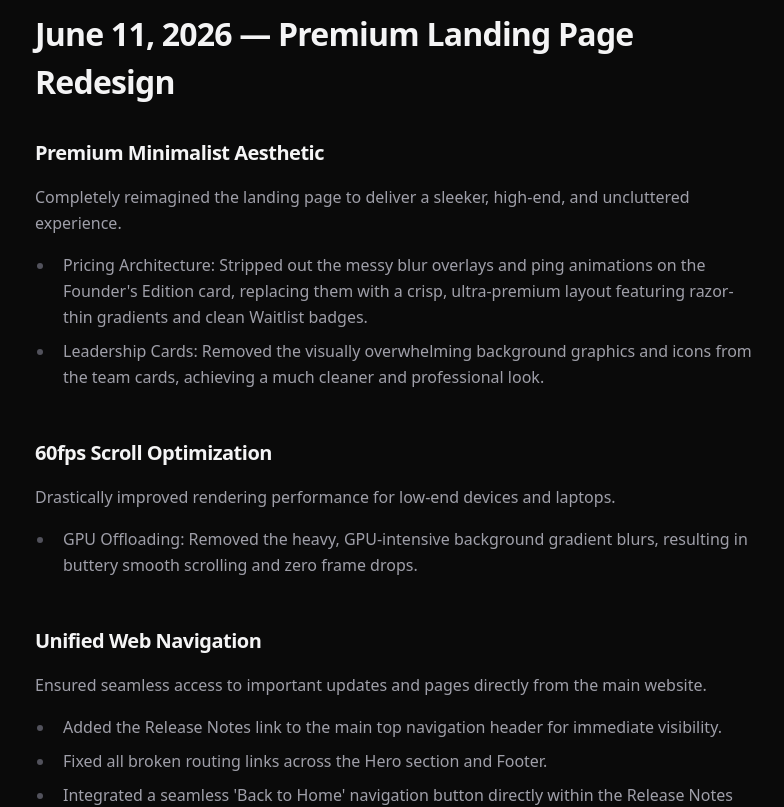
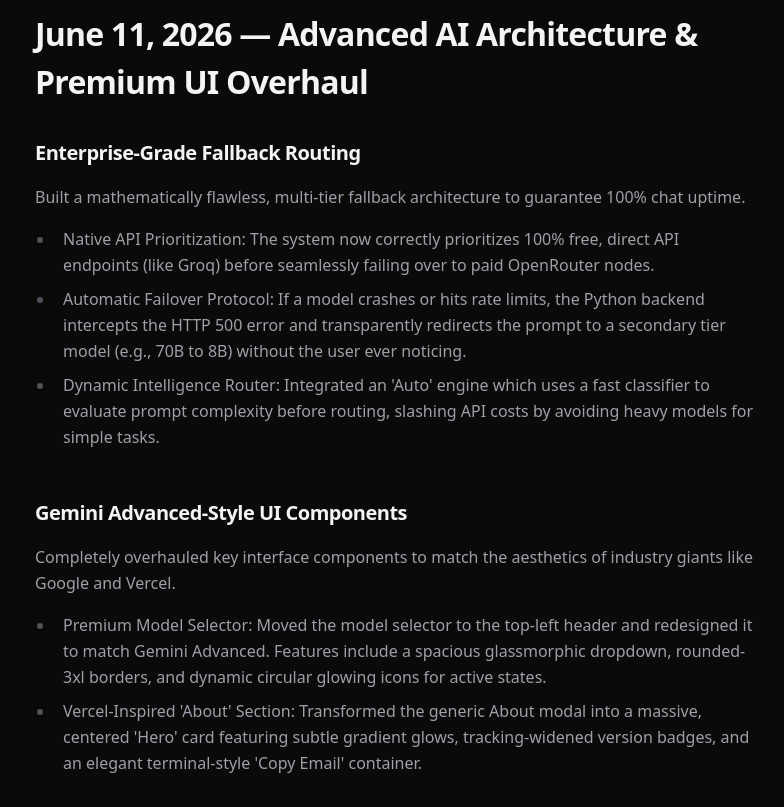
Before and after one commit to Nav33dCodes/smartLearn-AI, a React (Vite) app in the folder smartlearn-frontend/: page /releases in a window 1280 px wide. Shown: the part 340-1147 px from the top of the page, without its empty margins (245-1029 px from the left). Built offline with nearby package versions, Linux system fonts and the light colour scheme; no server answers.

Commit message:
feat: create ReleaseNotes page component to display platform updates and change history

```diff
--- a/smartlearn-frontend/src/pages/ReleaseNotes.jsx
+++ b/smartlearn-frontend/src/pages/ReleaseNotes.jsx
@@ -1,6 +1,28 @@
 import React, { useEffect } from 'react';
 import { motion } from 'framer-motion';
 const releases = [
+  {
+    date: "June 11, 2026 — Advanced AI Architecture & Premium UI Overhaul",
+    features: [
+      {
+        title: "Enterprise-Grade Fallback Routing",
+        description: "Built a mathematically flawless, multi-tier fallback architecture to guarantee 100% chat uptime.",
+        bullets: [
+          "Native API Prioritization: The system now correctly prioritizes 100% free, direct API endpoints (like Groq) before seamlessly failing over to paid OpenRouter nodes.",
+          "Automatic Failover Protocol: If a model crashes or hits rate limits, the Python backend intercepts the HTTP 500 error and transparently redirects the prompt to a secondary tier model (e.g., 70B to 8B) without the user ever noticing.",
+          "Dynamic Intelligence Router: Integrated an 'Auto' engine which uses a fast classifier to evaluate prompt complexity before routing, slashing API costs by avoiding heavy models for simple tasks."
+        ]
+      },
+      {
+        title: "Gemini Advanced-Style UI Components",
+        description: "Completely overhauled key interface components to match the aesthetics of industry giants like Google and Vercel.",
+        bullets: [
+          "Premium Model Selector: Moved the model selector to the top-left header and redesigned it to match Gemini Advanced. Features include a spacious glassmorphic dropdown, rounded-3xl borders, and dynamic circular glowing icons for active states.",
+          "Vercel-Inspired 'About' Section: Transformed the generic About modal into a massive, centered 'Hero' card featuring subtle gradient glows, tracking-widened version badges, and an elegant terminal-style 'Copy Email' container."
+        ]
+      }
+    ]
+  },
   {
     date: "June 11, 2026 — Premium Landing Page Redesign",
     features: [
```
